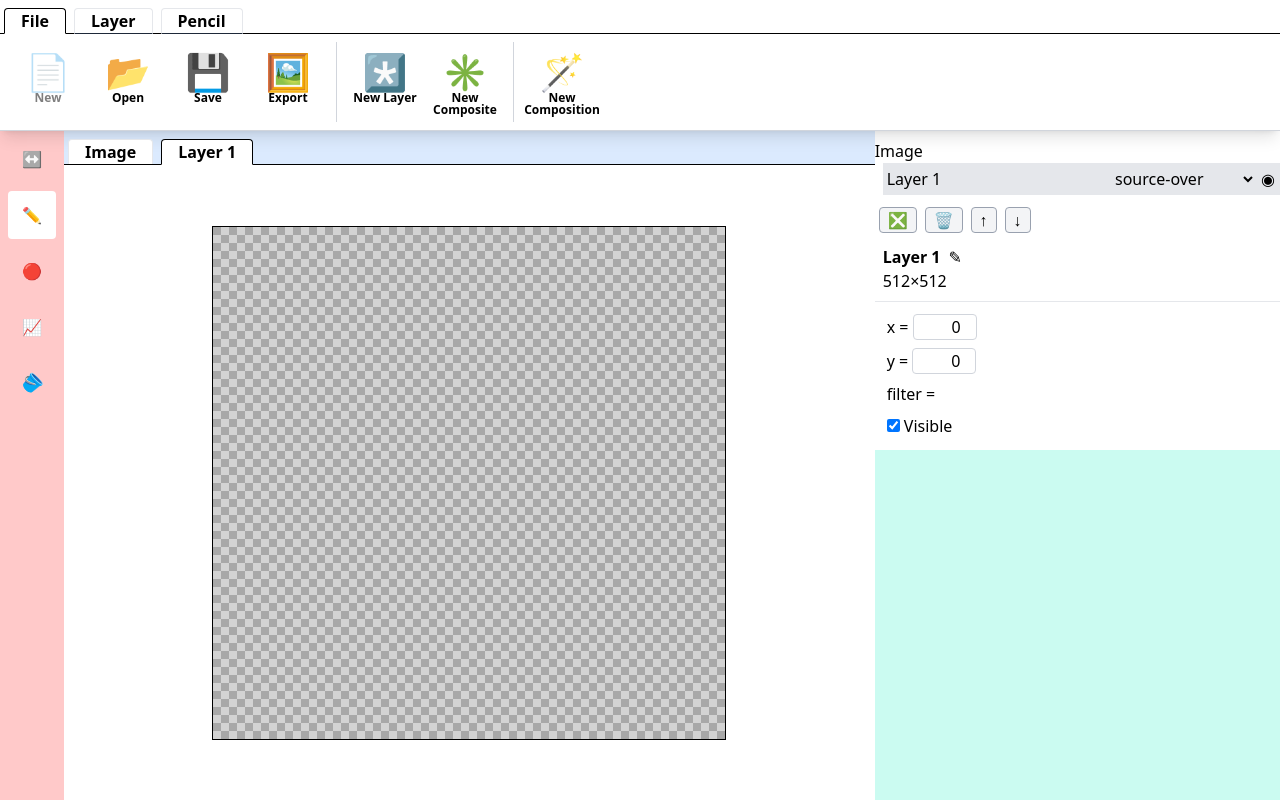
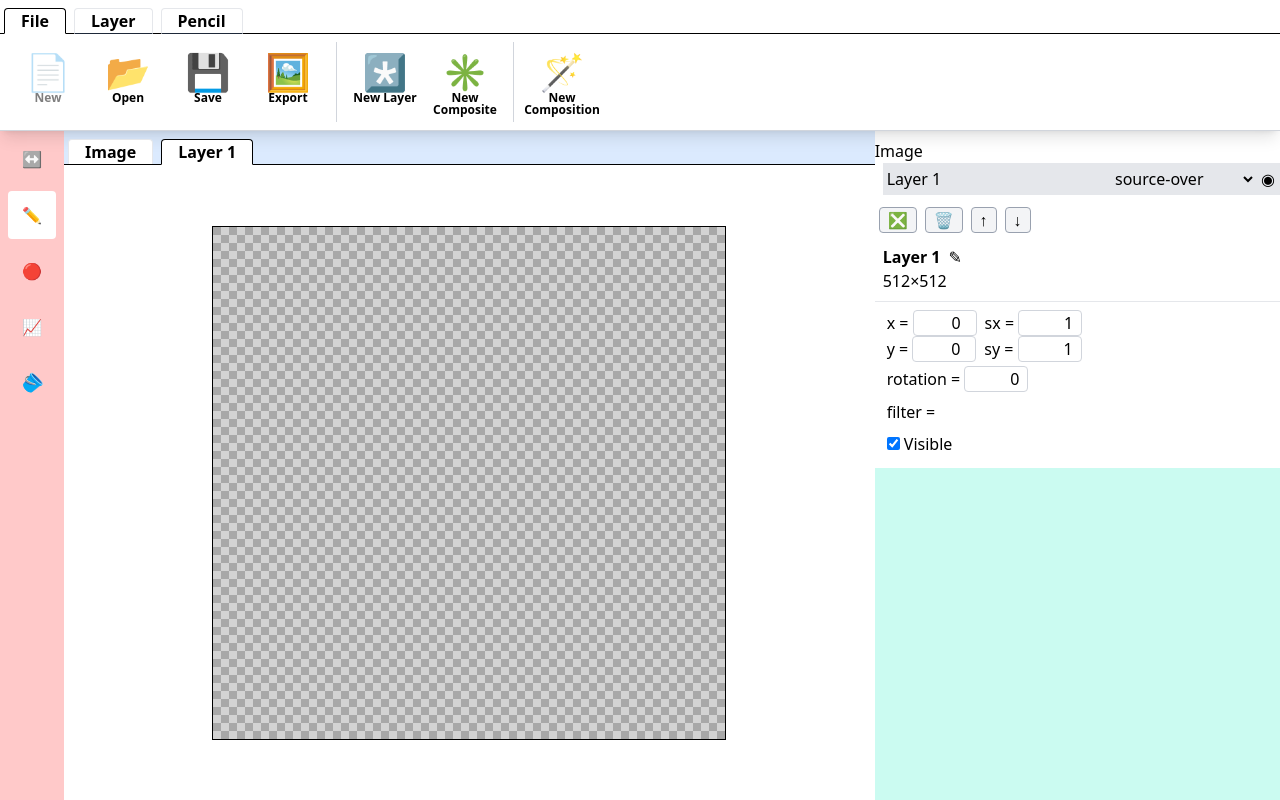
Before and after one commit to IJMacD/image-editor, a React (Vite) app: page / in a window 1280 px wide. Both pictures are taken after a click on the element "Layer 1". Built offline with nearby package versions, Linux system fonts and the light colour scheme.

Commit message:
Support scaling and rotation of input layers

```diff
--- a/src/AppComponents/CompositionTreePanel.tsx
+++ b/src/AppComponents/CompositionTreePanel.tsx
@@ -83,7 +83,7 @@ export function CompositionTreePanel ({ project }: { project: ImageProject}) {
                 <button onClick={() => handleMove(+1)} className={buttonStyle} disabled={!haveSelectedPath}>↓</button>
             </div>
             {pathLayer && <LayerPropertiesPanel layer={pathLayer} />}
-            {pathInput && <InputPropertiesPanel input={pathInput} onEdit={handleInputEdit} />}
+            {pathInput && <InputPropertiesPanel key={getInputKey(selectedPath, pathInput)} input={pathInput} onEdit={handleInputEdit} />}
         </div>
     )
 }
@@ -164,3 +164,7 @@ function CompositionModeSelect ({ value, onChange }: { value: GlobalCompositeOpe
         </select>
     )
 }
+
+function getInputKey (path: number[], input: InputProperties) {
+    return path.join() + "|" + input.id;
+}
--- a/src/AppComponents/InputPropertiesPanel.tsx
+++ b/src/AppComponents/InputPropertiesPanel.tsx
@@ -1,22 +1,101 @@
+import { KeyboardEvent, useEffect, useState } from "react";
 import { InputProperties } from "../types";
 
 export function InputPropertiesPanel ({ input, onEdit }: { input: InputProperties, onEdit: (properties: Partial<InputProperties>) => void }) {
+    const [sxText, setSxText] = useState(() => {
+        const { a = 0, b = 0 } = input.transform;
+        const sx = Math.sqrt(a * a + b * b);
+        return nicerIEEE754(sx);
+    });
+    const [syText, setSyText] = useState(() => {
+        const { c = 0, d = 0 } = input.transform;
+        const sy = Math.sqrt(c * c + d * d);
+        return nicerIEEE754(sy);
+    });
+    const [rotationText, setRotationText] = useState(() => {
+        const { a = 0, b = 0 } = input.transform;
+        const sx = Math.sqrt(a * a + b * b);
+        const rotation = Math.acos((input.transform.a||1)/sx) / Math.PI * 180;
+        return nicerIEEE754(rotation);
+    });
+
+    useEffect(() => {
+        const sx = parseFloat(sxText);
+        const sy = parseFloat(syText);
+        const rotation = parseFloat(rotationText) / 180 * Math.PI;
+
+        if (isNaN(sx) || isNaN(sy) || isNaN(rotation)) {
+            return;
+        }
+
+        const transform = DOMMatrix.fromMatrix(input.transform);
+        transform.a = sx * Math.cos(rotation);
+        transform.b = sx * Math.sin(rotation);
+        transform.c = sy * -Math.sin(rotation);
+        transform.d = sy * Math.cos(rotation);
+
+        onEdit({ transform })
+
+    }, [sxText, syText, rotationText]);
+
+
     function handleEditX (x: number) {
         const transform = DOMMatrix.fromMatrix(input.transform);
         transform.e = x;
+        onEdit({ transform })
     }
 
     function handleEditY (y: number) {
         const transform = DOMMatrix.fromMatrix(input.transform);
         transform.f = y;
+        onEdit({ transform })
+    }
+
+    function handleScaleXKeyDown (e: KeyboardEvent) {
+        if (e.code === "ArrowUp") {
+            setSxText(value => (parseFloat(value) + 0.1).toFixed(1))
+        }
+        else if (e.code === "ArrowDown") {
+            setSxText(value => (parseFloat(value) - 0.1).toFixed(1))
+        }
+    }
+
+    function handleScaleYKeyDown (e: KeyboardEvent) {
+        if (e.code === "ArrowUp") {
+            setSyText(value => (parseFloat(value) + 0.1).toFixed(1))
+        }
+        else if (e.code === "ArrowDown") {
+            setSyText(value => (parseFloat(value) - 0.1).toFixed(1))
+        }
+    }
+
+    function handleRotationKeyDown (e: KeyboardEvent) {
+        if (e.code === "ArrowUp") {
+            setRotationText(value => nicerIEEE754(parseFloat(value) + 1))
+        }
+        else if (e.code === "ArrowDown") {
+            setRotationText(value => nicerIEEE754(parseFloat(value) - 1))
+        }
     }
 
     return (
         <div className="flex flex-col p-2">
-            <label className="m-1">x = <input type="number" value={input.transform.e||0} onChange={e => handleEditX(e.target.valueAsNumber)} className="w-16 border-1 rounded border-gray-300 text-right" /></label>
-            <label className="m-1">y = <input type="number" value={input.transform.f||0} onChange={e => handleEditY(e.target.valueAsNumber)} className="w-16 border-1 rounded border-gray-300 text-right" /></label>
+            <div>
+                <label className="m-1">x = <input type="number" value={input.transform.e||0} onChange={e => handleEditX(e.target.valueAsNumber)} className="w-16 border-1 rounded border-gray-300 text-right" /></label>
+                <label className="m-1">sx = <input value={sxText} onChange={e => setSxText(e.target.value)} className="w-16 border-1 rounded border-gray-300 text-right pr-2"  onKeyDown={handleScaleXKeyDown} /></label>
+            </div>
+            <div>
+                <label className="m-1">y = <input type="number" value={input.transform.f||0} onChange={e => handleEditY(e.target.valueAsNumber)} className="w-16 border-1 rounded border-gray-300 text-right" /></label>
+                <label className="m-1">sy = <input value={syText} onChange={e => setSyText(e.target.value)} className="w-16 border-1 rounded border-gray-300 text-right pr-2"  onKeyDown={handleScaleYKeyDown} /></label>
+            </div>
+            <label className="m-1">rotation = <input value={rotationText} onChange={e => setRotationText(e.target.value)} className="w-16 border-1 rounded border-gray-300 text-right pr-2" onKeyDown={handleRotationKeyDown} /></label>
             <label className="m-1">filter = <input value={input.filter} onChange={e => onEdit({ filter: e.target.value })} className="w-40 px-1" /></label>
             <label className="m-1"><input type="checkbox" checked={input.enabled} onChange={e => onEdit({ enabled: e.target.checked })} /> Visible</label>
         </div>
     );
 }
+
+function nicerIEEE754 (n: number) {
+    const re = /00000\d+|99999\d+/
+    return n.toString().replace(re, "").replace(/\.$/, "");
+}
--- a/src/AppComponents/LayersPanel.tsx
+++ b/src/AppComponents/LayersPanel.tsx
@@ -26,18 +26,6 @@ export function LayersPanel ({ project }: { project: ImageProject}) {
 
   const className = 'bg-white flex-2 h-full p-4 flex place-items-center justify-center';
 
-  useEffect(() => {
-    if (selectedIndex < 0 && layers.length > 0) {
-      const nextActiveID = layers.map(l => l.id).reduce((candidate, id) => id < activeLayerID ? Math.max(candidate, id) : candidate, Number.NEGATIVE_INFINITY);
-      if (isFinite(nextActiveID)) {
-        dispatch(setActiveLayer(nextActiveID))
-      }
-      else {
-        dispatch(setActiveLayer(layers[0].id));
-      }
-    }
-  }, [selectedIndex, layers, dispatch, activeLayerID]);
-
   function handleTabClick(index: number) {
     if (index < layers.length) {
       dispatch(setActiveLayer(layers[index].id));
--- a/src/Hooks/useKeyboardShortcuts.ts
+++ b/src/Hooks/useKeyboardShortcuts.ts
@@ -53,6 +53,9 @@ export function useKeyboardShortcuts(
             }
 
             switch (e.key) {
+                case "m":
+                    dispatch(setTool("move"));
+                    break;
                 case "p":
                     dispatch(setTool("pencil"));
                     break;
--- a/src/Store/ui/reducer.ts
+++ b/src/Store/ui/reducer.ts
@@ -90,6 +90,18 @@ export function uiReducer(state: UIState, action: Action): UIState {
                     selectedPath: action.payload.path,
                 },
             };
+
+        case ProjectActionTypes.DELETE_LAYER:
+            if (state.layers.activeLayerID === action.payload.id) {
+                return {
+                    ...state,
+                    layers: {
+                        ...state.layers,
+                        activeLayerID: 0,
+                    },
+                };
+            }
+            return state;
     }
     return state;
 }
```
